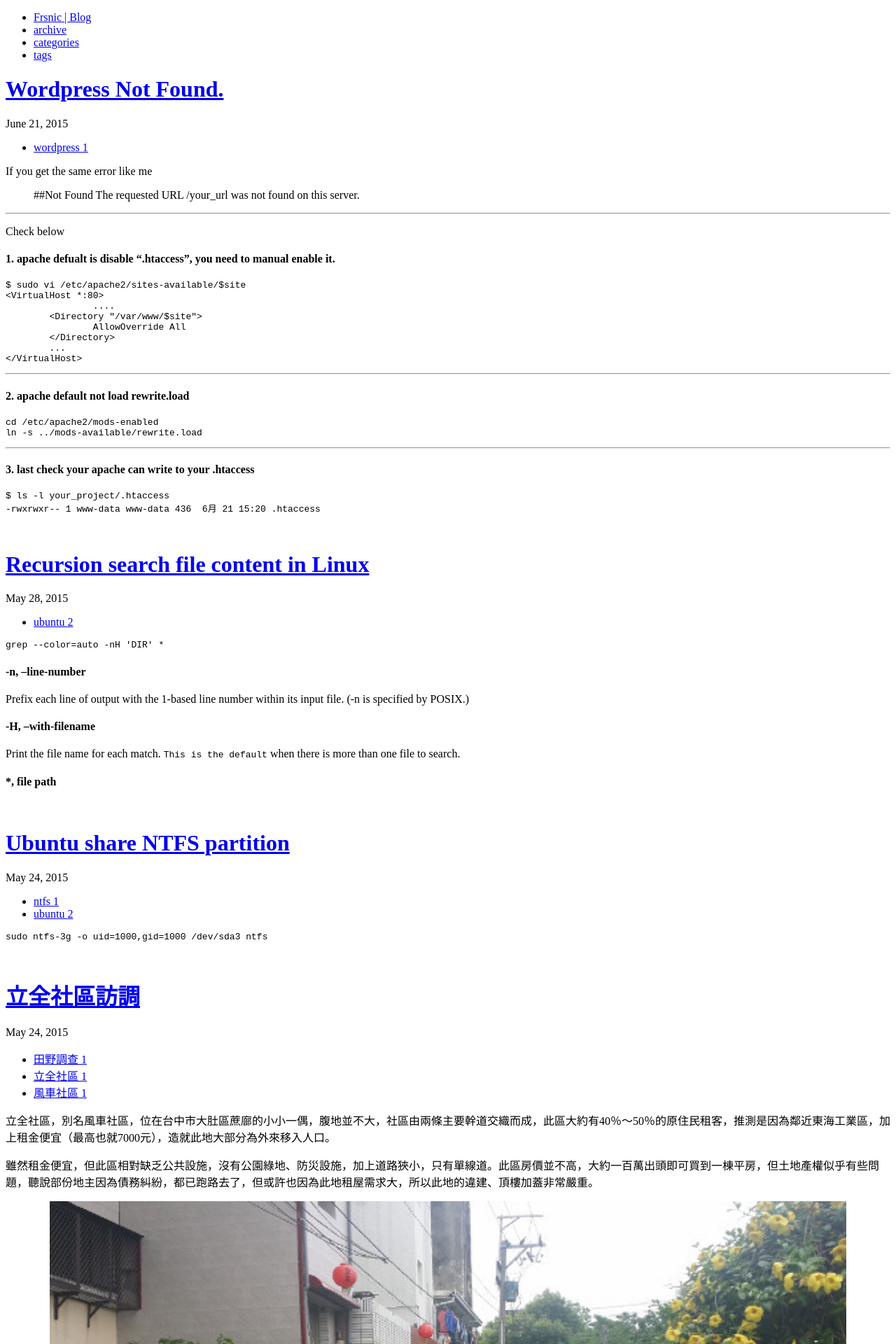
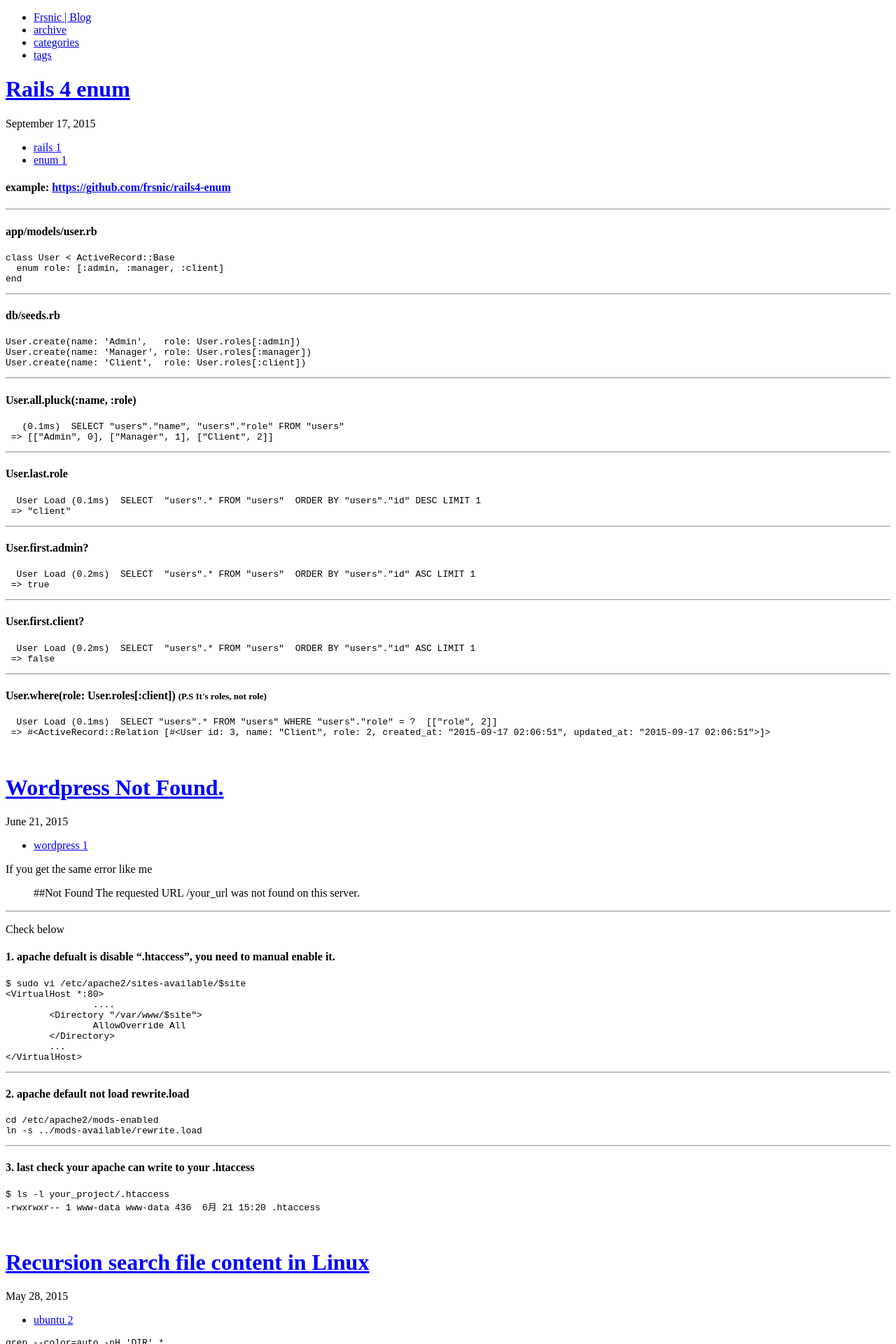
Before and after one commit to frsnic/frsnic.github.io, a Jekyll site: the page built from index.html, in a window 1280 px wide. Shown: the top 1920 px of the page at 70% size. Built offline with Jekyll 4.4.1, drawn with Linux system fonts in a browser that asks for light colours; Markdown is read by kramdown in place of the engine named in the settings; the list of posts is cut into pages by our own code; comment, search, counter and statistics services are not loaded.

Commit message:
add rails-4-enum & update a link css

````diff
--- /dev/null
+++ b/_posts/2015-09-17-rails-4-enum.md
@@ -0,0 +1,54 @@
+---
+layout: post
+title: "Rails 4 enum"
+description: "Rails 4 enum"
+category: rails
+tags: [rails, enum]
+---
+{% include JB/setup %}
+
+#### example: <https://github.com/frsnic/rails4-enum>
+***
+#### app/models/user.rb
+```ruby
+class User < ActiveRecord::Base
+  enum role: [:admin, :manager, :client]
+end
+```
+***
+#### db/seeds.rb
+```ruby
+User.create(name: 'Admin',   role: User.roles[:admin])
+User.create(name: 'Manager', role: User.roles[:manager])
+User.create(name: 'Client',  role: User.roles[:client])
+```
+***
+#### User.all.pluck(:name, :role)
+```sql
+   (0.1ms)  SELECT "users"."name", "users"."role" FROM "users"
+ => [["Admin", 0], ["Manager", 1], ["Client", 2]]
+```
+***
+#### User.last.role
+```sql
+  User Load (0.1ms)  SELECT  "users".* FROM "users"  ORDER BY "users"."id" DESC LIMIT 1
+ => "client"
+```
+***
+#### User.first.admin?
+```sql
+  User Load (0.2ms)  SELECT  "users".* FROM "users"  ORDER BY "users"."id" ASC LIMIT 1
+ => true
+```
+***
+#### User.first.client?
+```sql
+  User Load (0.2ms)  SELECT  "users".* FROM "users"  ORDER BY "users"."id" ASC LIMIT 1
+ => false
+```
+***
+#### User.where(role: User.roles[:client]) <font size="2">(P.S It's roles, not role)</font>
+```sql
+  User Load (0.1ms)  SELECT "users".* FROM "users" WHERE "users"."role" = ?  [["role", 2]]
+ => #<ActiveRecord::Relation [#<User id: 3, name: "Client", role: 2, created_at: "2015-09-17 02:06:51", updated_at: "2015-09-17 02:06:51">]>
+```
--- a/assets/stylesheets/custom.css
+++ b/assets/stylesheets/custom.css
@@ -9,3 +9,7 @@
   text-align: center;
   display: block;
 }
+
+.entry-content a {
+  color: #00f !important;
+}
````
